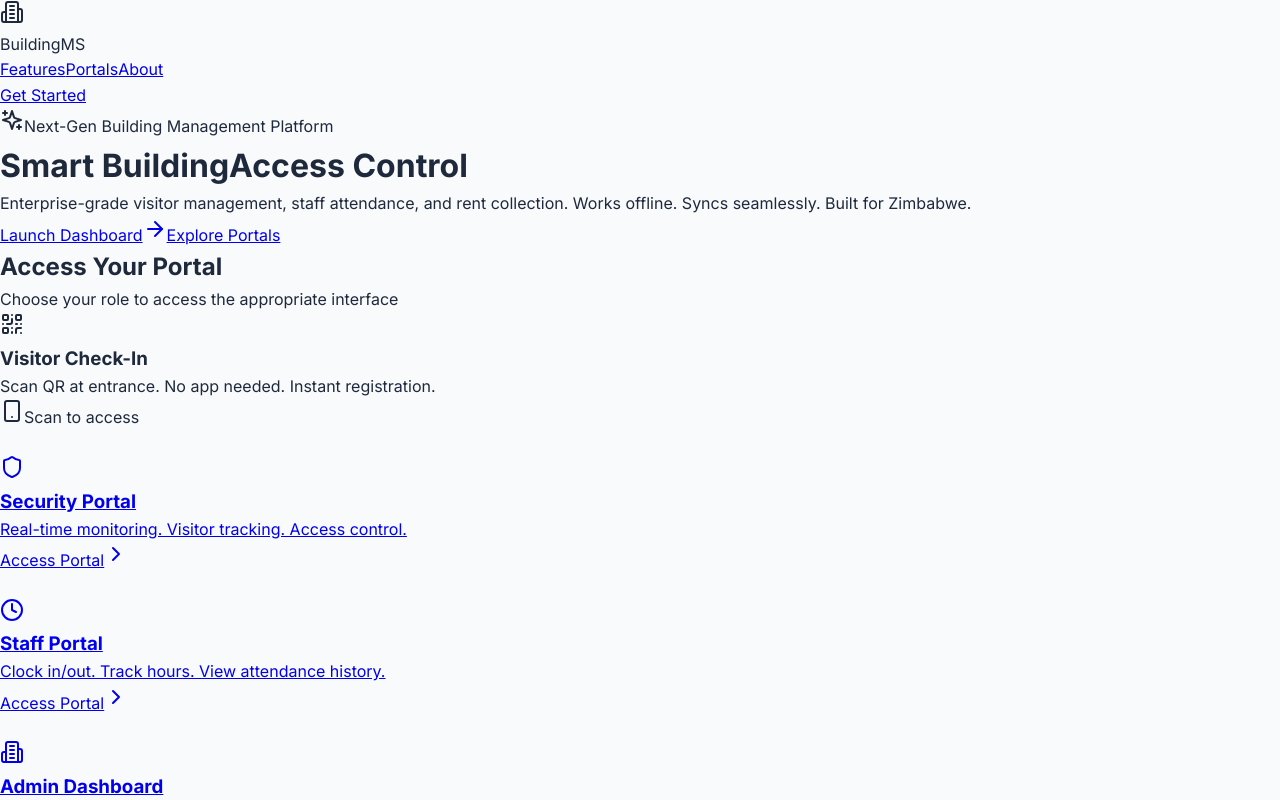
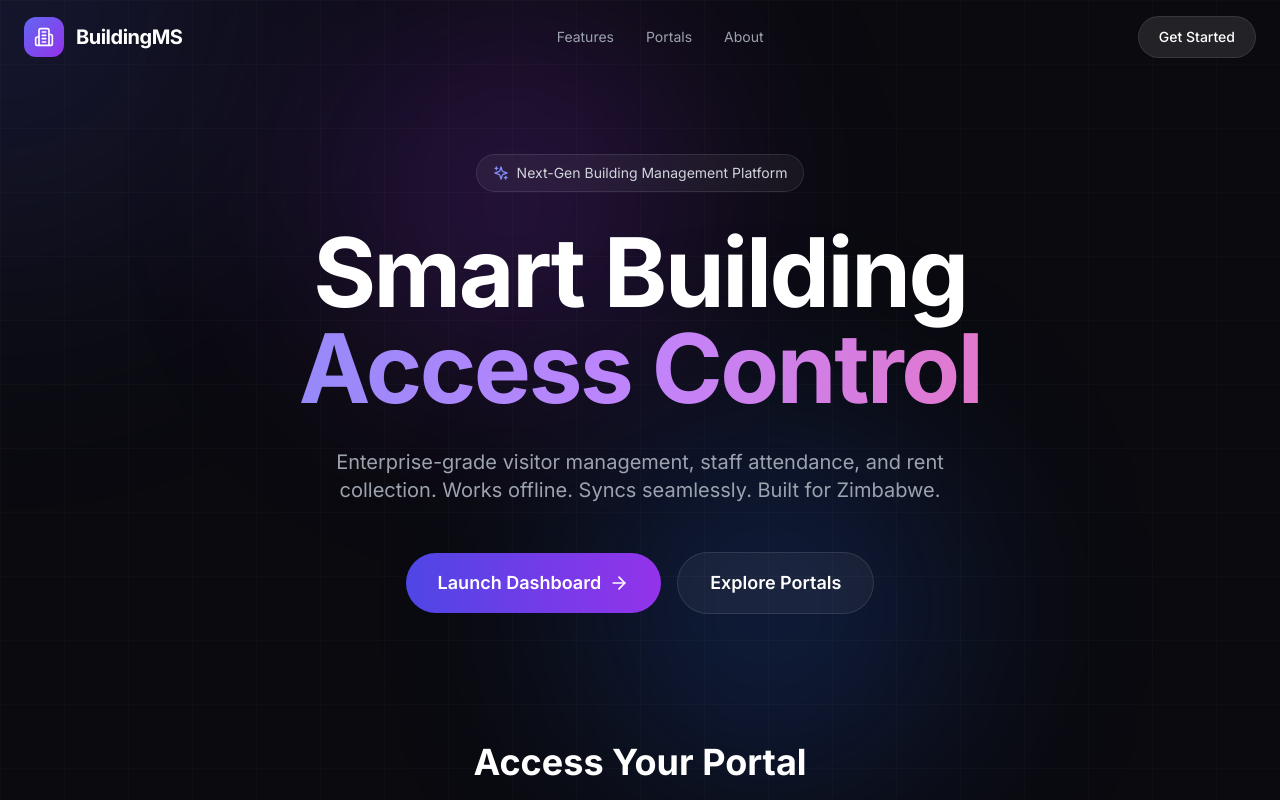
Before and after one commit to Kuda-ux/login-system, a React (Create React App) app in the folder client/: page / in a window 1280 px wide. Shown: the top 800 px of the page. Built offline with nearby package versions, Linux system fonts and the light colour scheme; no server answers.

Commit message:
Fix Tailwind CSS configuration and manifest logo references

```diff
--- a/client/package.json
+++ b/client/package.json
@@ -7,10 +7,12 @@
     "@testing-library/react": "^13.4.0",
     "@testing-library/user-event": "^13.5.0",
     "ajv": "^8.17.1",
+    "autoprefixer": "^10.4.24",
     "axios": "^1.6.2",
     "chart.js": "^4.4.1",
     "idb": "^7.1.1",
     "lucide-react": "^0.294.0",
+    "postcss": "^8.5.6",
     "qrcode.react": "^3.1.0",
     "react": "^18.2.0",
     "react-chartjs-2": "^5.2.0",
@@ -18,6 +20,7 @@
     "react-qr-reader": "^3.0.0-beta-1",
     "react-router-dom": "^6.21.0",
     "react-scripts": "5.0.1",
+    "tailwindcss": "^3.4.19",
     "uuid": "^9.0.1",
     "web-vitals": "^2.1.4",
     "workbox-background-sync": "^7.0.0",
--- /dev/null
+++ b/client/postcss.config.js
@@ -0,0 +1,6 @@
+module.exports = {
+  plugins: {
+    tailwindcss: {},
+    autoprefixer: {},
+  },
+}
--- a/client/public/index.html
+++ b/client/public/index.html
@@ -4,9 +4,9 @@
     <meta charset="utf-8" />
     <link rel="icon" href="%PUBLIC_URL%/favicon.ico" />
     <meta name="viewport" content="width=device-width, initial-scale=1, maximum-scale=1, user-scalable=no" />
-    <meta name="theme-color" content="#1e40af" />
+    <meta name="theme-color" content="#6366F1" />
     <meta name="description" content="Building Management & Visitor Tracking System - Offline-First PWA" />
-    <link rel="apple-touch-icon" href="%PUBLIC_URL%/logo192.png" />
+    <link rel="apple-touch-icon" href="%PUBLIC_URL%/logo.svg" />
     <link rel="manifest" href="%PUBLIC_URL%/manifest.json" />
     <link href="https://fonts.googleapis.com/css2?family=Inter:wght@400;500;600;700&display=swap" rel="stylesheet">
     <title>Building Management System</title>
--- a/client/src/index.css
+++ b/client/src/index.css
@@ -1,3 +1,7 @@
+@tailwind base;
+@tailwind components;
+@tailwind utilities;
+
 :root {
   --primary: #1e40af;
   --primary-light: #3b82f6;
@@ -10,8 +14,6 @@
   --text-primary: #1e293b;
   --text-secondary: #64748b;
 }
-
-* { margin: 0; padding: 0; box-sizing: border-box; }
 
 body {
   font-family: 'Inter', -apple-system, BlinkMacSystemFont, 'Segoe UI', sans-serif;
--- /dev/null
+++ b/client/tailwind.config.js
@@ -0,0 +1,15 @@
+/** @type {import('tailwindcss').Config} */
+module.exports = {
+  content: [
+    "./src/**/*.{js,jsx,ts,tsx}",
+    "./public/index.html"
+  ],
+  theme: {
+    extend: {
+      fontFamily: {
+        sans: ['Inter', '-apple-system', 'BlinkMacSystemFont', 'Segoe UI', 'sans-serif'],
+      },
+    },
+  },
+  plugins: [],
+}
```
Also changed, not shown: 1 other file (tests, documents, lock files or other folders).
